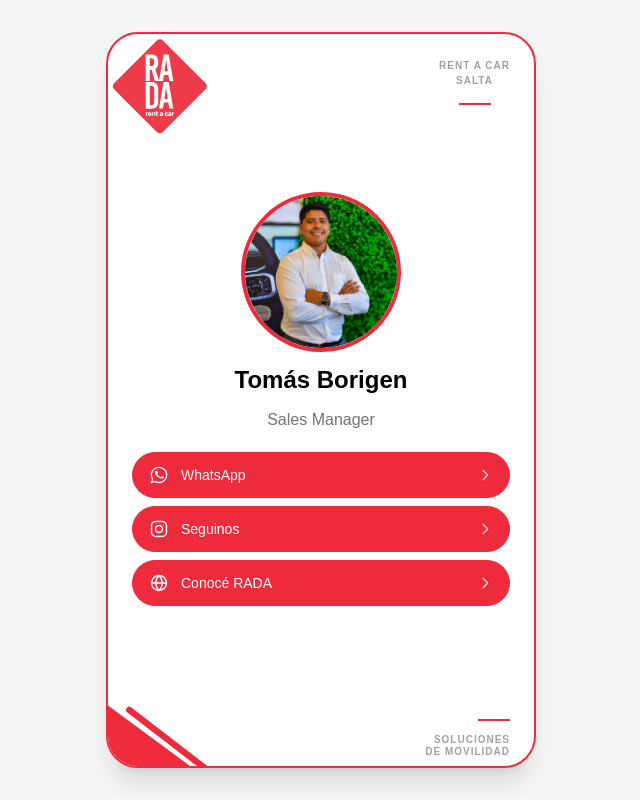
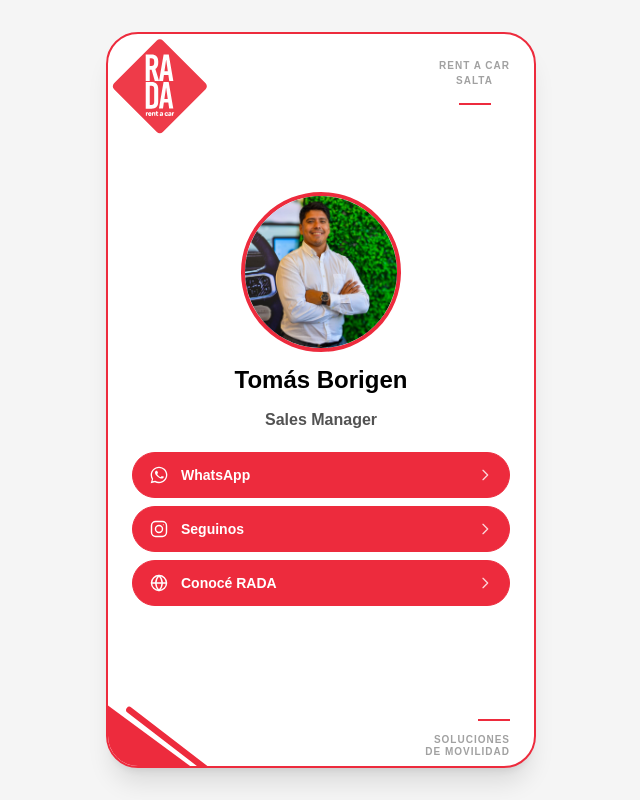
Before and after one commit to thehipposoft/tarjetas, a Next.js app: page /rada/tomas-borigen in a window 1280 px wide. Shown: the whole page, without its empty margins (319-959 px from the left). Built offline with nearby package versions, Linux system fonts and the light colour scheme; no server answers.

Commit message:
Forthing updates

```diff
--- a/src/app/[company]/[person]/page.tsx
+++ b/src/app/[company]/[person]/page.tsx
@@ -2,7 +2,7 @@ import type { Metadata } from "next";
 import Image from "next/image";
 import { notFound } from "next/navigation";
 import { getCompany, getPerson } from "@/lib/data";
-import { brandBackground } from "@/lib/branding";
+import { brandBackground, logoBackgroundStyle } from "@/lib/branding";
 import { createQrSvg } from "@/lib/qr";
 import { absoluteUrl } from "@/lib/site";
 import { CtaButton } from "@/components/cta-button";
@@ -67,6 +67,7 @@ export default async function PersonPage({ params }: PersonPageParams) {
   // points to the company's card (/{company}) instead of its external site.
   const instagramLink = company.links?.find((l) => l.icon === "instagram");
   const websiteLink = company.links?.find((l) => l.icon === "web");
+  const logoBg = logoBackgroundStyle(company.branding, Boolean(company.logoUrl));
 
   return (
     <div className="flex h-dvh w-full items-center justify-center overflow-hidden bg-neutral-100 p-4">
@@ -82,9 +83,18 @@ export default async function PersonPage({ params }: PersonPageParams) {
         >
           {/* Company logo, bled off the top-left corner — the rounded card
               edge (overflow-hidden on this <main>) naturally clips it into a
-              corner "sticker", so no separate circular mask is needed here. */}
+              corner "sticker", so no separate circular mask is needed here.
+              Some logo files (e.g. Dycar's wordmark) have transparent
+              background and white text baked in, invisible on this white
+              card without a backdrop — logoBackgroundStyle paints one behind
+              the logo exactly when Branding.logoBackground calls for it
+              (RADA's own opaque badge needs none, so it stays untouched). */}
           {company.logoUrl && (
-            <div className="absolute top-1 left-1 h-24 w-24 shrink-0">
+            <div
+              className={`absolute top-1 left-1 flex h-24 w-24 shrink-0 items-center justify-center overflow-hidden ${logoBg ? "rounded-full" : ""}`}
+              style={logoBg}
+            >
+              <div className="relative h-full w-full">
                 <Image
                   src={company.logoUrl}
                   alt={displayCompanyName}
@@ -92,6 +102,7 @@ export default async function PersonPage({ params }: PersonPageParams) {
                   unoptimized
                   className="object-contain"
                 />
+              </div>
             </div>
           )}
 
@@ -148,7 +159,7 @@ export default async function PersonPage({ params }: PersonPageParams) {
               {person.firstName} {person.lastName}
             </h1>
             {person.jobTitle && (
-              <p className="shrink-0 text-neutral-500">{person.jobTitle}</p>
+              <p className="shrink-0 text-neutral-600 font-bold">{person.jobTitle}</p>
             )}
 
             {/* Quick contact rows, list-style with a trailing chevron:
--- a/src/components/cta-button.tsx
+++ b/src/components/cta-button.tsx
@@ -72,7 +72,7 @@ export function CtaButton({
             className={`h-5 w-5 shrink-0 ${branded ? "" : "text-neutral-700"}`}
           />
         )}
-        <span className="flex-1 text-left">{label}</span>
+        <span className="flex-1 text-left font-bold">{label}</span>
         <ChevronRightIcon
           className={`h-4 w-4 shrink-0 ${branded ? "opacity-80" : "text-neutral-400"}`}
         />
--- a/src/lib/data.ts
+++ b/src/lib/data.ts
@@ -57,7 +57,7 @@ const companies: Company[] = [
     slug: "dycar-trucks",
     name: "",
     logoUrl: "/logos/dycar-trucks.png",
-    address: "Av. Uruguay 1200, A4406 Salta",
+    address: "",
     googleMapsUrl:
       "https://www.google.com/maps/place/Dycar+Salta+(Av.+Uruguay)+Concesionario+Oficial+Chevrolet/@-24.7752793,-65.4395655,14z/data=!4m10!1m2!2m1!1sDycar!3m6!1s0x941bc39433bd08d7:0xa9e1102615c0b474!8m2!3d-24.7752932!4d-65.4009614!15sCgVEeWNhciIDiAEBkgEQY2hldnJvbGV0X2RlYWxlcuABAA!16s%2Fg%2F11bbrp2nc6?entry=ttu&g_ep=EgoyMDI2MDkwOS4wIKXMDSoASAFQAw%3D%3D",
     branding: {
@@ -108,6 +108,17 @@ const people: Person[] = [
       whatsapp: "https://wa.me/5493874730332",
     },
   },
+  {
+    slug: "tomas-borigen",
+    companySlug: "dycar-trucks",
+    firstName: "Tomás",
+    lastName: "Borigen",
+    jobTitle: "Sales Manager",
+    photoUrl: "/rada/tomi-profile.jpeg",
+    social: {
+      whatsapp: "https://wa.me/5493874730332",
+    },
+  },
 ];
 
 const cards: Card[] = [
```
Also changed, not shown: 1 other file (tests, documents, lock files or other folders). Lines whose indentation alone changed are shown as unchanged.
